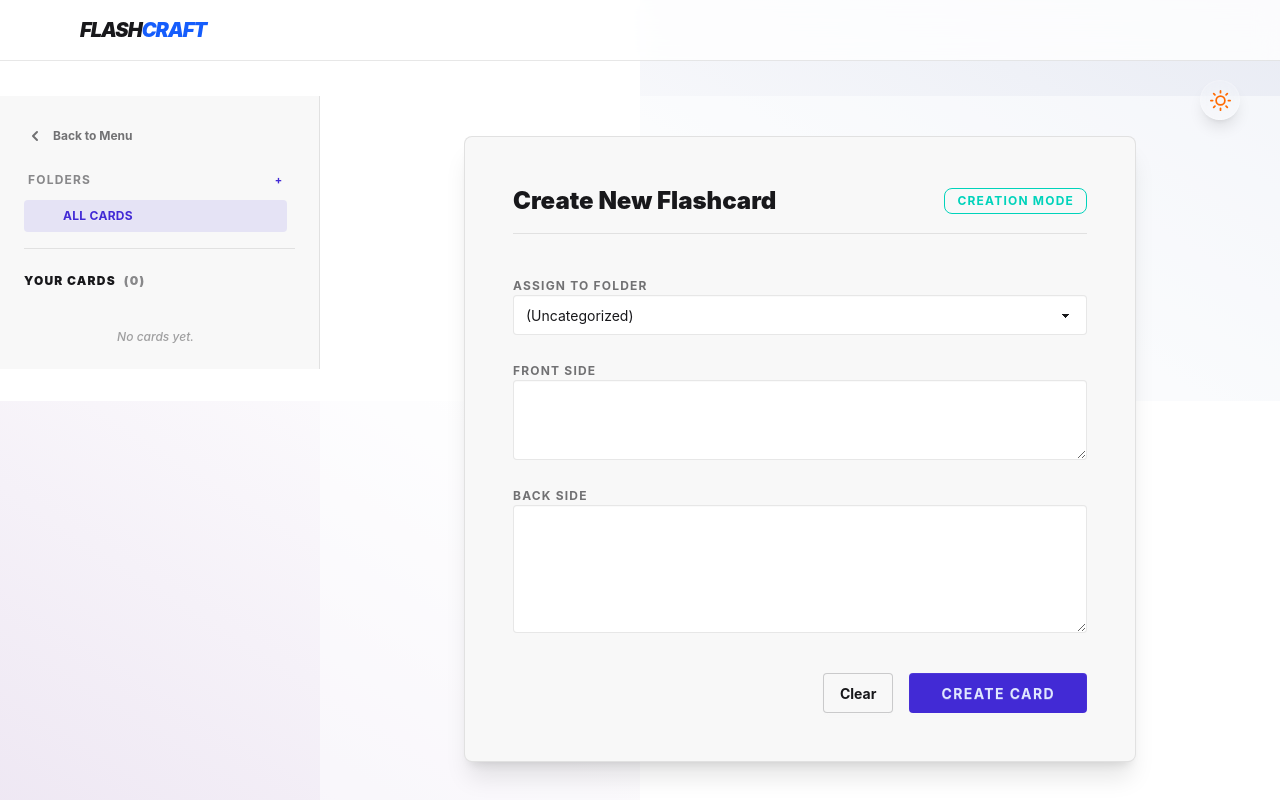
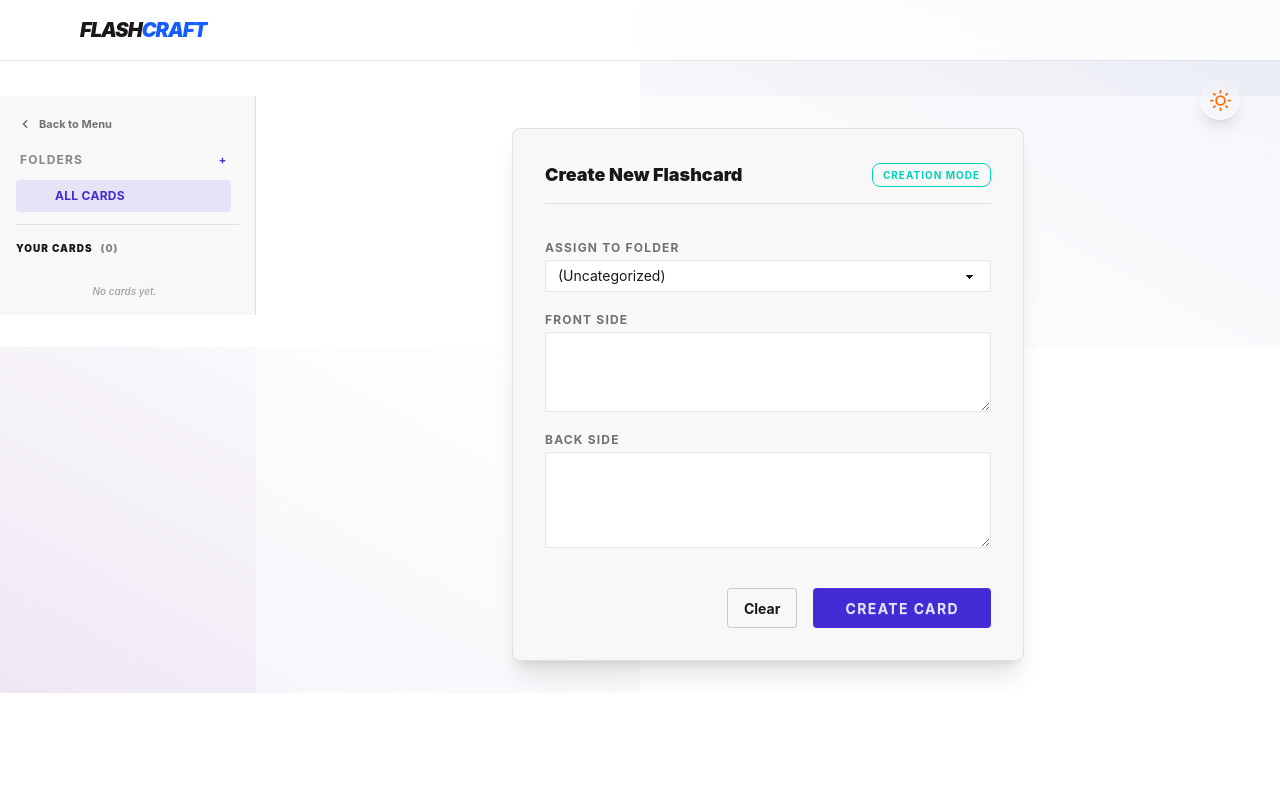
Before and after one commit to SebiSomu/Flashcards-Maker-Website, a React (Vite) app: page /create in a window 1280 px wide. Both pictures are taken after a click on the element 344 px from the left and 487 px from the top of the page. Shown: the top 800 px of the page. Built offline with nearby package versions, Linux system fonts and the light colour scheme.

Commit message:
Modified dimensions to perfection in create and edit mode of components

```diff
--- a/src/components/flashcards/CreateMode.tsx
+++ b/src/components/flashcards/CreateMode.tsx
@@ -62,20 +62,20 @@ const CreateMode: React.FC<CreateModeProps> = ({ flashcards, onCreate, onBack, f
                 }
             />
 
-            <div className="flex-1 flex flex-col bg-base-100/50 p-6 md:p-10">
+            <div className="flex-1 flex flex-col bg-base-100/50 p-6 md:p-8">
                 <div className="flex-1 flex items-center justify-center">
-                    <div className="card w-full max-w-2xl bg-base-200 shadow-xl border border-base-content/10">
-                        <div className="card-body p-8 md:p-12 animate-fade-in">
-                            <div className="flex justify-between items-center border-b border-base-content/10 pb-4 mb-8">
-                                <h2 className="text-2xl font-black">Create New Flashcard</h2>
-                                <div className="badge badge-outline text-xs font-bold uppercase tracking-widest p-3 badge-accent whitespace-nowrap">Creation Mode</div>
+                    <div className="card w-full max-w-lg bg-base-200 shadow-xl border border-base-content/10">
+                        <div className="card-body p-6 md:p-8 animate-fade-in">
+                            <div className="flex justify-between items-center border-b border-base-content/10 pb-3.5 mb-6">
+                                <h2 className="text-lg font-black">Create New Flashcard</h2>
+                                <div className="badge badge-outline text-[10px] font-bold uppercase tracking-widest p-2.5 badge-accent whitespace-nowrap">Creation Mode</div>
                             </div>
 
-                            <div className="space-y-6">
+                            <div className="space-y-4">
                                 <div className="form-control w-full">
-                                    <label className="label"><span className="label-text text-base-content/60 text-xs uppercase font-bold tracking-widest">Assign to Folder</span></label>
+                                    <label className="label py-1"><span className="label-text text-base-content/60 text-xs uppercase font-bold tracking-widest">Assign to Folder</span></label>
                                     <select
-                                        className="select select-bordered w-full bg-base-100 border-base-content/10 text-base-content focus:border-primary focus:outline-none"
+                                        className="select select-bordered select-sm w-full bg-base-100 border-base-content/10 text-base-content focus:border-primary focus:outline-none text-sm"
                                         value={selectedFolderId || ""}
                                         onChange={(e) => setSelectedFolderId(e.target.value ? Number(e.target.value) : null)}
                                     >
@@ -85,18 +85,18 @@ const CreateMode: React.FC<CreateModeProps> = ({ flashcards, onCreate, onBack, f
                                 </div>
 
                                 <div className="form-control w-full">
-                                    <label className="label"><span className="label-text text-base-content/60 text-xs uppercase font-bold tracking-widest">Front Side</span></label>
+                                    <label className="label py-1"><span className="label-text text-base-content/60 text-xs uppercase font-bold tracking-widest">Front Side</span></label>
                                     <textarea
-                                        className="textarea textarea-bordered h-20 w-full bg-base-100 border-base-content/10 text-base-content focus:border-primary focus:outline-none text-base"
+                                        className="textarea textarea-bordered h-14 w-full bg-base-100 border-base-content/10 text-base-content focus:border-primary focus:outline-none text-sm"
                                         value={front}
                                         onChange={(e) => setFront(e.target.value)}
                                     ></textarea>
                                 </div>
 
                                 <div className="form-control w-full">
-                                    <label className="label"><span className="label-text text-base-content/60 text-xs uppercase font-bold tracking-widest">Back Side</span></label>
+                                    <label className="label py-1"><span className="label-text text-base-content/60 text-xs uppercase font-bold tracking-widest">Back Side</span></label>
                                     <textarea
-                                        className="textarea textarea-bordered h-32 w-full bg-base-100 border-base-content/10 text-base-content focus:border-primary focus:outline-none text-base leading-relaxed"
+                                        className="textarea textarea-bordered h-24 w-full bg-base-100 border-base-content/10 text-base-content focus:border-primary focus:outline-none text-sm leading-relaxed"
                                         value={back}
                                         onChange={(e) => setBack(e.target.value)}
                                     ></textarea>
--- a/src/components/flashcards/FlashcardSidebar.tsx
+++ b/src/components/flashcards/FlashcardSidebar.tsx
@@ -32,32 +32,32 @@ const FlashcardSidebar = ({
     const hasMoreCards = flashcards.length > INITIAL_DISPLAY_COUNT;
 
     return (
-        <div className="w-80 bg-base-200 border-r border-base-content/10 p-6 flex flex-col h-full overflow-hidden shrink-0 z-20 text-base-content">
+        <div className="w-64 bg-base-200 border-r border-base-content/10 p-4 flex flex-col h-full overflow-hidden shrink-0 z-20 text-base-content">
             <button
                 onClick={onBack}
-                className="btn btn-ghost btn-sm gap-2 text-base-content/60 hover:text-base-content self-start pl-0 mb-4 font-bold"
+                className="btn btn-ghost btn-xs gap-1.5 text-base-content/60 hover:text-base-content self-start pl-0 mb-3 font-bold"
             >
-                <svg xmlns="http://www.w3.org/2000/svg" className="h-5 w-5" viewBox="0 0 20 20" fill="currentColor">
+                <svg xmlns="http://www.w3.org/2000/svg" className="h-4 w-4" viewBox="0 0 20 20" fill="currentColor">
                     <path fillRule="evenodd" d="M12.707 5.293a1 1 0 010 1.414L9.414 10l3.293 3.293a1 1 0 01-1.414 1.414l-4-4a1 1 0 010-1.414l4-4a1 1 0 011.414 0z" clipRule="evenodd" />
                 </svg>
                 Back to Menu
             </button>
 
             {folderSection && (
-                <div className="mb-6 pb-4 border-b border-base-content/10">
+                <div className="mb-4 pb-3 border-b border-base-content/10">
                     {folderSection}
                 </div>
             )}
 
             <div className="flex flex-col flex-1 overflow-hidden">
-                <h2 className="text-base-content font-black text-xs uppercase tracking-widest flex items-center gap-2 mb-4">
+                <h2 className="text-base-content font-black text-[10px] uppercase tracking-widest flex items-center gap-2 mb-3">
                     Your Cards
-                    <span className="text-base-content/50 text-xs">({flashcards.length})</span>
+                    <span className="text-base-content/50 text-[10px]">({flashcards.length})</span>
                 </h2>
 
-                <div className="flex-1 overflow-y-auto space-y-2 pr-2 custom-scrollbar">
+                <div className="flex-1 overflow-y-auto space-y-2 pr-1.5 custom-scrollbar">
                     {flashcards.length === 0 && (
-                        <p className="text-base-content/40 text-xs text-center mt-6 italic font-medium">No cards yet.</p>
+                        <p className="text-base-content/40 text-[10px] text-center mt-4 italic font-medium">No cards yet.</p>
                     )}
                     {displayedCards.map((card) => (
                         <div
@@ -66,22 +66,22 @@ const FlashcardSidebar = ({
                                 e.preventDefault();
                                 if (mode === 'edit') onCardClick(card);
                             }}
-                            className={`group relative bg-base-100 p-3 rounded-lg border transition-all ${mode === 'edit' ? 'cursor-pointer' : 'cursor-default'} ${selectedCardId === card.ID
+                            className={`group relative bg-base-100 p-2 rounded-lg border transition-all ${mode === 'edit' ? 'cursor-pointer' : 'cursor-default'} ${selectedCardId === card.ID
                                 ? "border-primary shadow-[0_0_15px_rgba(37,99,235,0.2)]"
                                 : "border-base-content/5 hover:border-base-content/20"
                                 }`}
                         >
-                            <div className="flex justify-between items-start gap-2">
+                            <div className="flex justify-between items-start gap-1.5">
                                 <div className="flex-1 min-w-0">
-                                    <div className="flex items-center gap-2 mb-0.5">
-                                        <h3 className="text-base-content font-bold text-xs whitespace-pre-wrap line-clamp-2">{card.front}</h3>
+                                    <div className="flex items-center gap-1.5 mb-0.5">
+                                        <h3 className="text-base-content font-bold text-[10px] whitespace-pre-wrap line-clamp-2 leading-tight">{card.front}</h3>
                                         {card.folderId && folders && (
-                                            <span className="badge badge-ghost badge-outline text-[10px] h-4 px-1.5 font-bold uppercase tracking-tighter opacity-60">
+                                            <span className="badge badge-ghost badge-outline text-[9px] h-3.5 px-1 font-bold uppercase tracking-tighter opacity-60">
                                                 {folders.find(f => f.ID === card.folderId)?.name || 'Folder'}
                                             </span>
                                         )}
                                     </div>
-                                    <p className="text-base-content/70 text-xs whitespace-pre-wrap line-clamp-3">{card.back}</p>
+                                    <p className="text-base-content/70 text-[10px] whitespace-pre-wrap line-clamp-2 leading-tight">{card.back}</p>
                                 </div>
                                 {onDeleteCard && (
                                     <button
@@ -89,9 +89,9 @@ const FlashcardSidebar = ({
                                             e.stopPropagation();
                                             setCardToDelete(card.ID);
                                         }}
-                                        className="btn btn-ghost btn-xs btn-square text-base-content/20 hover:text-red-500 opacity-0 group-hover:opacity-100 transition-all"
+                                        className="btn btn-ghost btn-xs btn-square text-base-content/20 hover:text-red-500 opacity-0 group-hover:opacity-100 transition-all h-5 w-5 min-h-0"
                                     >
-                                        <svg xmlns="http://www.w3.org/2000/svg" className="h-3.5 w-3.5" viewBox="0 0 20 20" fill="currentColor">
+                                        <svg xmlns="http://www.w3.org/2000/svg" className="h-3 w-3" viewBox="0 0 20 20" fill="currentColor">
                                             <path fillRule="evenodd" d="M9 2a1 1 0 00-.894.553L7.382 4H4a1 1 0 000 2v10a2 2 0 002 2h8a2 2 0 002-2V6a1 1 0 100-2h-3.382l-.724-1.447A1 1 0 0011 2H9zM7 8a1 1 0 012 0v6a1 1 0 11-2 0V8zm5-1a1 1 0 00-1 1v6a1 1 0 102 0V8a1 1 0 00-1-1z" clipRule="evenodd" />
                                         </svg>
                                     </button>
--- a/src/components/flashcards/FolderList.tsx
+++ b/src/components/flashcards/FolderList.tsx
@@ -29,15 +29,15 @@ const TreeNode = ({ folder, allFolders, level, selectedFolderId, onSelect, onDel
         <div className="flex flex-col select-none">
             <div className={`group flex items-center hover:bg-base-200/50 rounded-lg pr-2 transition-colors ${selectedFolderId === folder.ID ? "bg-primary/10 text-primary" : ""}`} style={{ paddingLeft: `${level * 12}px` }}>
                 {hasChildren ? (
-                    <button onClick={(e) => { e.stopPropagation(); setIsExpanded(!isExpanded); }} className="p-1 opacity-50 hover:opacity-100">
+                    <button onClick={(e) => { e.stopPropagation(); setIsExpanded(!isExpanded); }} className="p-1 opacity-50 hover:opacity-100 shrink-0">
                         <svg xmlns="http://www.w3.org/2000/svg" className={`h-3 w-3 transition-transform ${isExpanded ? 'rotate-90' : ''}`} viewBox="0 0 20 20" fill="currentColor"><path fillRule="evenodd" d="M7.293 14.707a1 1 0 010-1.414L10.586 10 7.293 6.707a1 1 0 011.414-1.414l4 4a1 1 0 010 1.414l-4 4a1 1 0 01-1.414 0z" clipRule="evenodd" /></svg>
                     </button>
-                ) : <span className="w-5"></span>}
-                <button onClick={() => onSelect(folder.ID)} className={`btn btn-ghost btn-sm justify-start flex-1 text-xs font-medium truncate h-8 min-h-0 px-1 ${selectedFolderId === folder.ID ? "text-primary font-bold" : ""}`}>
-                    <svg xmlns="http://www.w3.org/2000/svg" className="h-4 w-4 mr-2 opacity-70" viewBox="0 0 20 20" fill="currentColor"><path fillRule="evenodd" d="M2 6a2 2 0 012-2h4l2 2h6a2 2 0 012 2v8a2 2 0 01-2 2H4a2 2 0 01-2-2V6z" clipRule="evenodd" /></svg>
-                    {folder.name}
+                ) : <span className="w-5 shrink-0"></span>}
+                <button onClick={() => onSelect(folder.ID)} className={`btn btn-ghost btn-sm justify-start flex-1 text-xs font-medium h-8 min-h-0 px-1 min-w-0 overflow-hidden ${selectedFolderId === folder.ID ? "text-primary font-bold" : ""}`}>
+                    <svg xmlns="http://www.w3.org/2000/svg" className="h-4 w-4 mr-2 opacity-70 shrink-0" viewBox="0 0 20 20" fill="currentColor"><path fillRule="evenodd" d="M2 6a2 2 0 012-2h4l2 2h6a2 2 0 012 2v8a2 2 0 01-2 2H4a2 2 0 01-2-2V6z" clipRule="evenodd" /></svg>
+                    <span className="truncate">{folder.name}</span>
                 </button>
-                <div className="flex opacity-0 group-hover:opacity-100 transition-opacity">
+                <div className="flex opacity-0 group-hover:opacity-100 transition-opacity shrink-0">
                     <button onClick={(e) => { e.stopPropagation(); onCreateSubfolder(folder.ID); }} className="btn btn-ghost btn-xs text-base-content/50 hover:text-primary font-bold">+</button>
                     <button onClick={(e) => { e.stopPropagation(); onDelete(folder.ID); }} className="btn btn-ghost btn-xs text-error/50 hover:text-error font-bold">×</button>
                 </div>
--- a/src/components/flashcards/QuizMode.tsx
+++ b/src/components/flashcards/QuizMode.tsx
@@ -232,9 +232,9 @@ const QuizMode: React.FC<QuizModeProps> = ({ flashcards, folders, onBack }) => {
                 </div>
 
                 <div className="flex-1 flex items-center justify-center p-6 bg-base-100/30">
-                    <div className="card w-full max-w-xl bg-base-200 shadow-xl border border-base-content/10">
-                        <div className="card-body p-8">
-                            <h2 className="text-2xl font-black mb-6">Choose Your Session</h2>
+                    <div className="card w-full max-w-md bg-base-200 shadow-xl border border-base-content/10">
+                        <div className="card-body p-6">
+                            <h2 className="text-lg font-black mb-4">Choose Your Session</h2>
 
                             {dueCards.length > 0 && !isReviewDismissed && (
                                 <SmartReviewCard
@@ -247,7 +247,7 @@ const QuizMode: React.FC<QuizModeProps> = ({ flashcards, folders, onBack }) => {
                                 />
                             )}
 
-                            <div className="flex flex-col gap-4">
+                            <div className="flex flex-col gap-3">
                                 <span className="text-xs font-bold uppercase tracking-widest text-base-content/30 text-center">
                                     Or Start a New Practice Session
                                 </span>
@@ -258,29 +258,29 @@ const QuizMode: React.FC<QuizModeProps> = ({ flashcards, folders, onBack }) => {
                                     4 Stars (2 reps) • 5 Stars (3 reps)
                                 </p>
 
-                                <div className="space-y-2 mb-6 max-h-48 overflow-y-auto pr-2 custom-scrollbar">
-                                    <span className="text-xs font-bold uppercase tracking-widest text-base-content/50 block mb-2">
+                                <div className="space-y-2 mb-3 max-h-32 overflow-y-auto pr-2 custom-scrollbar">
+                                    <span className="text-xs font-bold uppercase tracking-widest text-base-content/50 block mb-1">
                                         Select Folders (Optional)
                                     </span>
                                     {folders.map(folder => (
                                         <label
                                             key={folder.ID}
-                                            className={`flex items-center gap-3 p-3 rounded-xl border cursor-pointer transition-all ${selectedFolderIds.includes(folder.ID)
+                                            className={`flex items-center gap-2 p-2 rounded-xl border cursor-pointer transition-all ${selectedFolderIds.includes(folder.ID)
                                                 ? 'bg-base-100 border-primary/50 text-primary'
                                                 : 'bg-base-100/50 border-base-content/10 opacity-70'
                                                 }`}
                                         >
                                             <input
                                                 type="checkbox"
-                                                className="checkbox checkbox-primary checkbox-sm"
+                                                className="checkbox checkbox-primary checkbox-xs h-3.5 w-3.5"
                                                 checked={selectedFolderIds.includes(folder.ID)}
                                                 onChange={() => toggleFolder(folder.ID)}
                                             />
-                                            <span className="font-medium">{folder.name}</span>
+                                            <span className="font-medium text-sm">{folder.name}</span>
                                         </label>
                                     ))}
                                     {folders.length === 0 && (
-                                        <p className="text-base-content/40 text-sm italic">
+                                        <p className="text-base-content/40 text-[10px] italic">
                                             No folders. All cards will be included.
                                         </p>
                                     )}
--- a/src/components/flashcards/SelectionScreen.tsx
+++ b/src/components/flashcards/SelectionScreen.tsx
@@ -44,7 +44,7 @@ const SelectionScreen: React.FC<SelectionScreenProps> = ({
                             </svg>
                         </div>
                         <h2 className="text-2xl font-bold text-base-content mb-2 group-hover:text-emerald-500 transition-colors">Create</h2>
-                        <p className="text-base-content/60">Add new flashcards to your collection quickly and efficiently.</p>
+                        <p className="text-base-content/60 leading-relaxed">Add new flashcards to your collection quickly and efficiently.</p>
                     </div>
 
                     {/* Edit Card */}
@@ -59,7 +59,7 @@ const SelectionScreen: React.FC<SelectionScreenProps> = ({
                             </svg>
                         </div>
                         <h2 className="text-2xl font-bold text-base-content mb-2 group-hover:text-blue-500 transition-colors">Edit</h2>
-                        <p className="text-base-content/60">Modify, delete or review your existing flashcards.</p>
+                        <p className="text-base-content/60 leading-relaxed">Modify, delete or review your existing flashcards.</p>
                     </div>
 
                     {/* Quiz Card */}
@@ -81,7 +81,7 @@ const SelectionScreen: React.FC<SelectionScreenProps> = ({
                             )}
                         </div>
                         <h2 className="text-2xl font-bold text-base-content mb-2 group-hover:text-purple-500 transition-colors">Quiz</h2>
-                        <p className="text-base-content/60">Test your knowledge with a randomized quiz.</p>
+                        <p className="text-base-content/60 leading-relaxed">Test your knowledge with a randomized quiz.</p>
                     </div>
                 </div>
             </div>
```
Also changed, not shown: src/components/flashcards/EditMode.tsx (+18 -18 lines), 1 other file (tests, documents, lock files or other folders).
